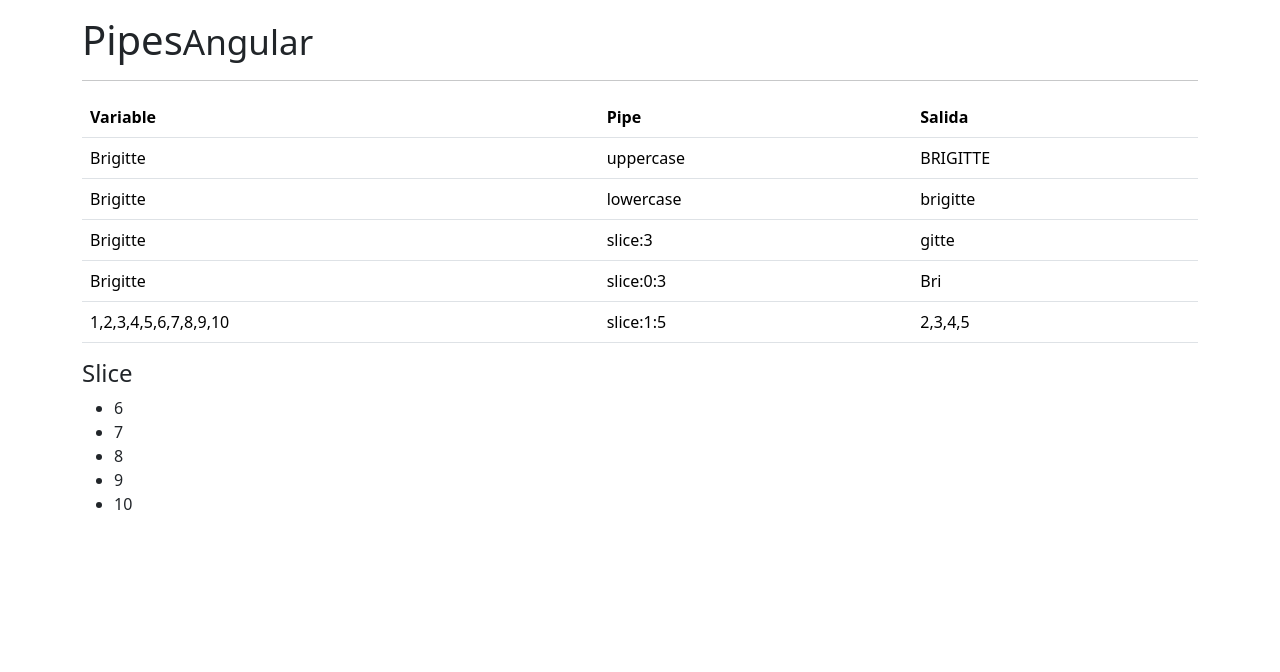
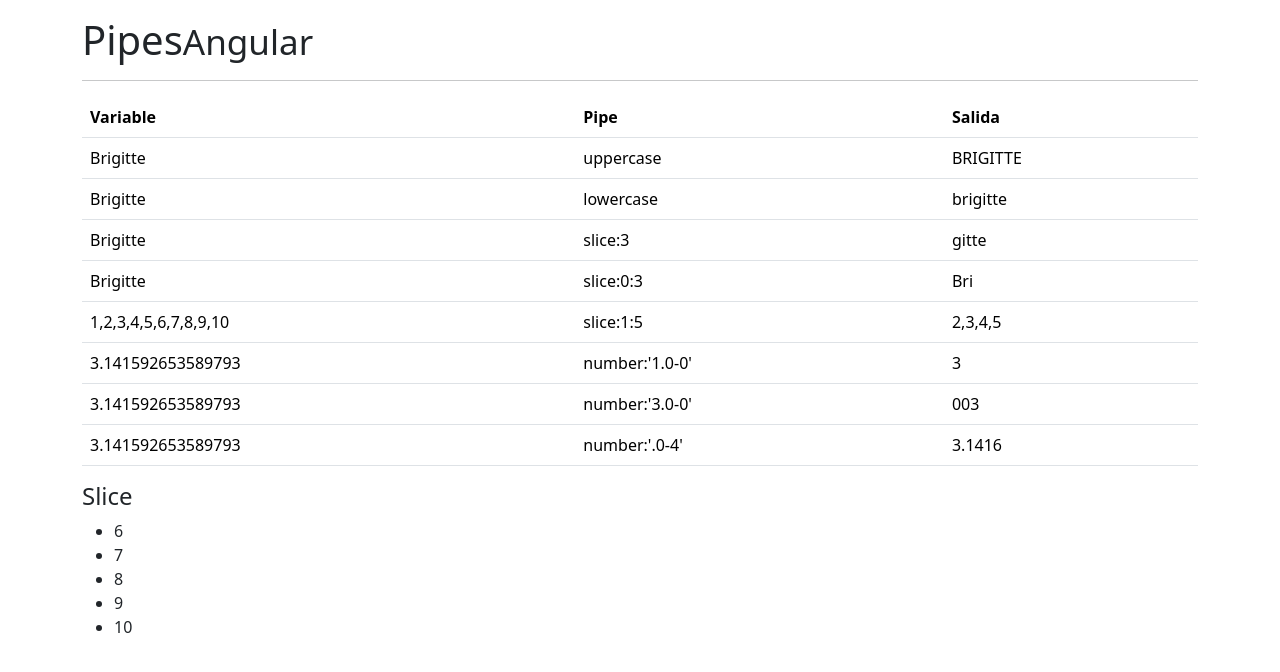
Before and after one commit to Brigitte9219/Angular_Pipes, an Angular app: page / in a window 1280 px wide. Shown: the top 672 px of the page. Built offline with nearby package versions, Linux system fonts and the light colour scheme.

Commit message:
Pipes- number- que es para los decimales..si quieres ver parte entera y decimales

```diff
--- a/src/app/app.component.html
+++ b/src/app/app.component.html
@@ -37,6 +37,21 @@
           <td>slice:1:5</td>
           <td> {{arreglo|slice:1:5}} </td>
         </tr>
+        <tr>
+          <td> {{PI}} </td>
+          <td> number:'1.0-0' </td>
+          <td> {{PI|number:'1.0-0'}} </td>
+        </tr>
+        <tr>
+          <td> {{PI}} </td>
+          <td> number:'3.0-0' </td>
+          <td> {{PI|number:'3.0-0'}} </td>
+        </tr>
+        <tr>
+          <td> {{PI}} </td>
+          <td> number:'.0-4' </td>
+          <td> {{PI|number:'.0-4'}} </td>
+        </tr>
       </tbody>
     </table>
 
--- a/src/app/app.component.ts
+++ b/src/app/app.component.ts
@@ -6,7 +6,9 @@
   styleUrls: ['./app.component.css']
 })
 export class AppComponent {
-  nombre = 'Brigitte';
+  nombre:string = 'Brigitte';
 
   arreglo=[1,2,3,4,5,6,7,8,9,10];
+
+  PI:number= Math.PI;
 }
```
